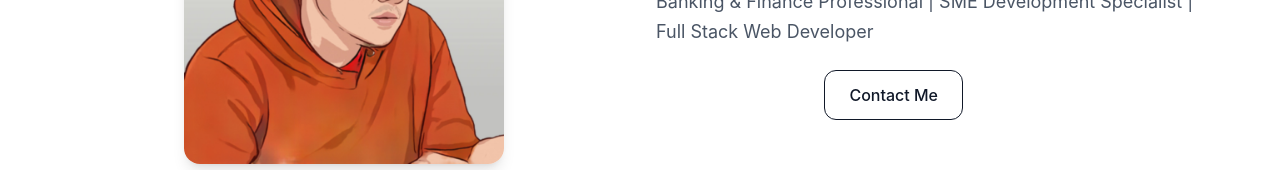
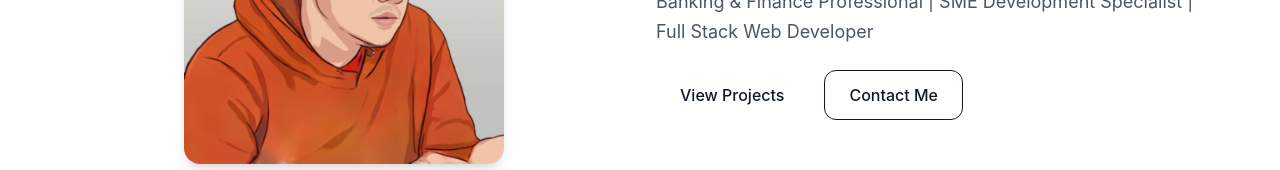
Before and after one commit to Al-A4AP/personal-website, a React (Vite) app: page / in a window 1280 px wide. Shown: the part 396-566 px from the top of the page. Built offline with nearby package versions, Linux system fonts and the light colour scheme; the HTML template or start-up script is replaced by a standard one.

Commit message:
minor huruf hover indigo 300

```diff
--- a/src/components/layout/Footer.tsx
+++ b/src/components/layout/Footer.tsx
@@ -45,12 +45,17 @@ export default function Footer() {
       <div className="relative max-w-6xl mx-auto px-6 pt-14 pb-8">
         {/* Ikon panah tengah - sebelum grid*/}
         <div className="flex justify-center mb-10">
-          <img
-            src={UpArrow}
-            alt="Arrow Up"
-            className="w-8 h-8 cursor-pointer animate-bounce"
-            onClick={scrollToTop}
-          />
+          <a
+            href="#Home"
+            className="text-gray-600 dark:text-gray-300 hover:text-red-400 transition"
+          >
+            <img
+              src={UpArrow}
+              alt="Arrow Up"
+              className="h-8 w-8 animate-bounce transition-all duration-300"
+              onClick={scrollToTop}
+            />
+          </a>
         </div>
 
         <div className="grid grid-cols-1 md:grid-cols-3 gap-10 pb-10 border-b border-white/[0.06]">
@@ -75,12 +80,12 @@ export default function Footer() {
             <p className="text-xs uppercase tracking-widest text-gray-600 mb-4 font-medium">
               Navigate
             </p>
-            <ul className="space-y-2">
+            <ul className="space-y-2 ">
               {navLinks.map((link) => (
                 <li key={link.label}>
                   <a
                     href={link.href}
-                    className="text-sm text-gray-400 hover:text-white transition-colors duration-200 relative group inline-flex items-center gap-2"
+                    className="text-sm text-gray-400 hover:text-indigo-300 transition-colors duration-200 relative group inline-flex items-center gap-2"
                   >
                     <span className="w-0 h-px bg-red-400 group-hover:w-4 transition-all duration-300 inline-block" />
                     {link.label}
@@ -104,7 +109,7 @@ export default function Footer() {
                   rel="noopener noreferrer"
                   onMouseEnter={() => setHovered(s.label)}
                   onMouseLeave={() => setHovered(null)}
-                  className="flex items-center gap-3 text-sm text-gray-400 hover:text-white transition-all duration-200 group w-fit"
+                  className="flex items-center gap-3 text-sm text-gray-400 hover:text-indigo-300 transition-all duration-200 group w-fit"
                 >
                   <span
                     className={`p-2 rounded-lg border transition-all duration-200 ${
--- a/src/components/sections/Contact.tsx
+++ b/src/components/sections/Contact.tsx
@@ -26,7 +26,10 @@ const Contact = () => {
             className="w-full p-4 rounded-xl border dark:bg-gray-800"
           />
 
-          <Button type="submit" className="w-full">
+          <Button
+            type="submit"
+            className="w-full hover:text-indigo-300 transition duration-300"
+          >
             Send Message
           </Button>
         </form>
--- a/src/components/sections/Hero.tsx
+++ b/src/components/sections/Hero.tsx
@@ -31,11 +31,19 @@ const Hero = () => {
           </p>
 
           <div className="flex justify-center md:justify-start gap-4 flex-wrap">
-            <Button as="a" href="#portfolio">
+            <Button
+              href="#portfolio"
+              variant="ghost"
+              className=" hover:text-indigo-300 transition duration-300"
+            >
               View Projects
             </Button>
 
-            <Button variant="outline" as="a" href="#contact">
+            <Button
+              variant="outline"
+              href="#contact"
+              className=" hover:text-indigo-300 transition duration-300"
+            >
               Contact Me
             </Button>
           </div>
@@ -51,7 +59,7 @@ const Hero = () => {
           <img
             src={DownArrow}
             alt="Scroll down"
-            className="h-8 w-8 animate-bounce"
+            className="h-8 w-8 animate-bounce transition-all duration-300"
           />
         </a>
       </div>
--- a/src/components/sections/Portfolio.tsx
+++ b/src/components/sections/Portfolio.tsx
@@ -44,7 +44,7 @@ const Portfolio = () => {
                       href={project.githubUrl}
                       target="_blank"
                       rel="noopener noreferrer"
-                      className="inline-block px-4 py-2 text-sm font-medium rounded-md border border-gray-300 text-gray-700 hover:bg-gray-100 transition"
+                      className="inline-block px-4 py-2 text-sm font-medium rounded-md border border-gray-300 text-gray-700 hover:bg-indigo-300 transition"
                     >
                       {" "}
                       GitHub{" "}
--- a/src/components/ui/Button.tsx
+++ b/src/components/ui/Button.tsx
@@ -1,6 +1,6 @@
 import { ButtonHTMLAttributes, AnchorHTMLAttributes, ReactNode } from "react";
 
-type Variant = "solid" | "outline" | "ghost";
+type Variant = "solid" | "outline" | "ghost" | "maroon-glow";
 type Size = "sm" | "md" | "lg";
 
 interface BaseProps {
@@ -28,13 +28,15 @@ export default function Button(props: ButtonProps) {
   } = props;
 
   const base =
-    "inline-flex items-center justify-center rounded-xl font-medium transition duration-300 focus:outline-none";
+    "inline-flex items-center justify-center rounded-xl font-medium transition-all duration-300 focus:outline-none active:scale-95";
 
   const variants: Record<Variant, string> = {
     solid: "bg-accent text-white hover:opacity-90",
     outline:
-      "border border-accent text-accent hover:bg-accent hover:text-white",
+      "border border-accent text-accent hover:bg-accent hover:texttext-indigo-300 transition duration-300 ",
     ghost: "text-accent hover:bg-accent/10",
+    "maroon-glow":
+      "bg-[#800000] text-white hover:bg-[a52a2a] hover:shadow-[0_0_20px_rgba(128,0,0,0.5)] shadow-sm",
   };
 
   const sizes: Record<Size, string> = {
@@ -43,21 +45,24 @@ export default function Button(props: ButtonProps) {
     lg: "px-8 py-4 text-lg",
   };
 
-  const classes = `${base} ${variants[variant]} ${sizes[size]} ${className}`;
+  const classes =
+    `${base} ${variants[variant]} ${sizes[size]} ${className}`.trim();
 
   {
     /* href bisa jg render <a> */
   }
   if ("href" in props && props.href) {
+    const { href, ...anchorProps } =
+      rest as AnchorHTMLAttributes<HTMLAnchorElement>;
     return (
-      <a {...props} className={classes}>
+      <a href={props.href} {...anchorProps} className={classes}>
         {children}
       </a>
     );
   }
-
+  const { ...buttonProps } = rest as ButtonHTMLAttributes<HTMLButtonElement>;
   return (
-    <button {...props} className={classes}>
+    <button {...buttonProps} className={classes}>
       {children}
     </button>
   );
```
Also changed, not shown: src/assets/down.png (added), src/assets/up.png (added).
